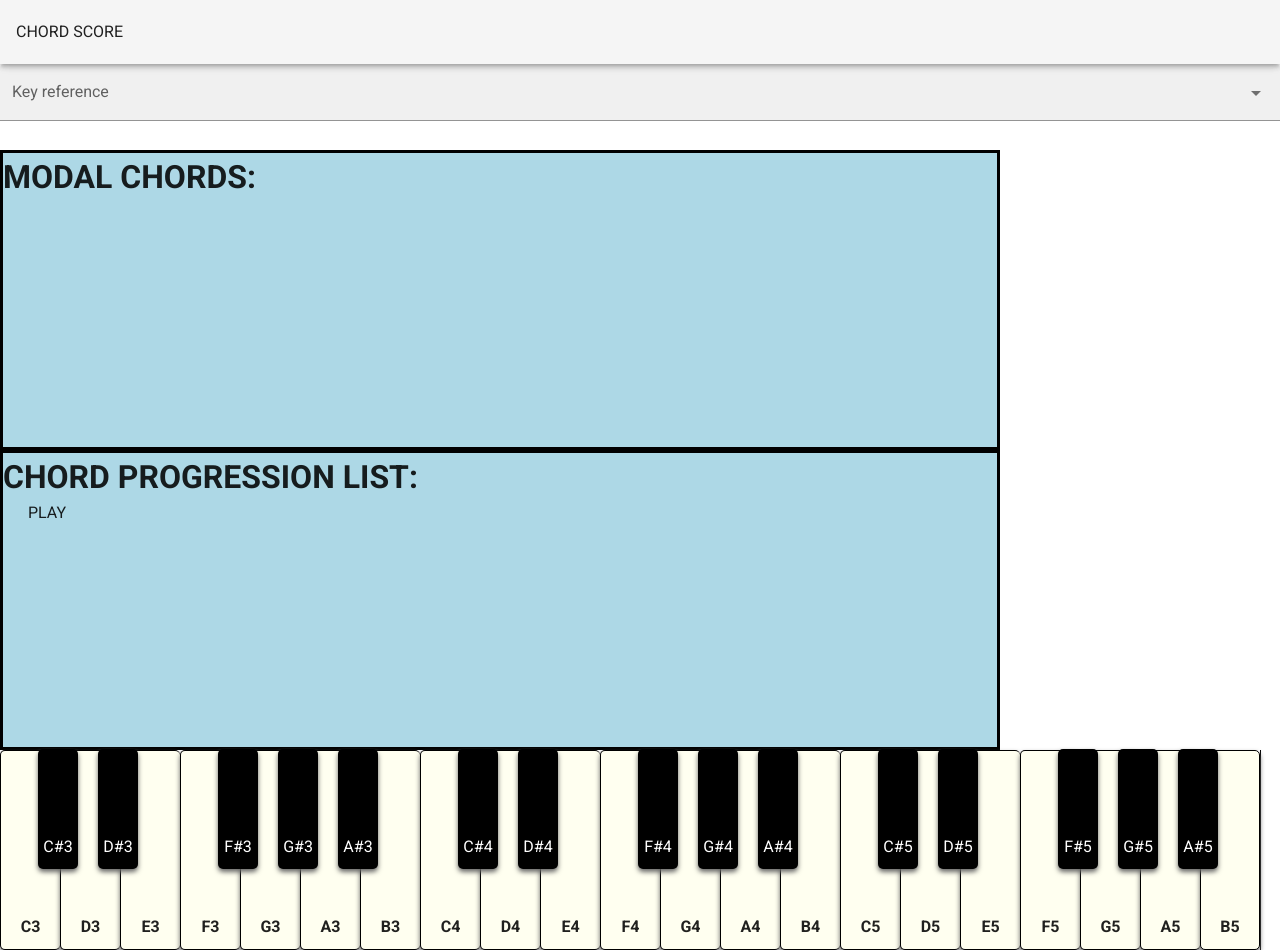
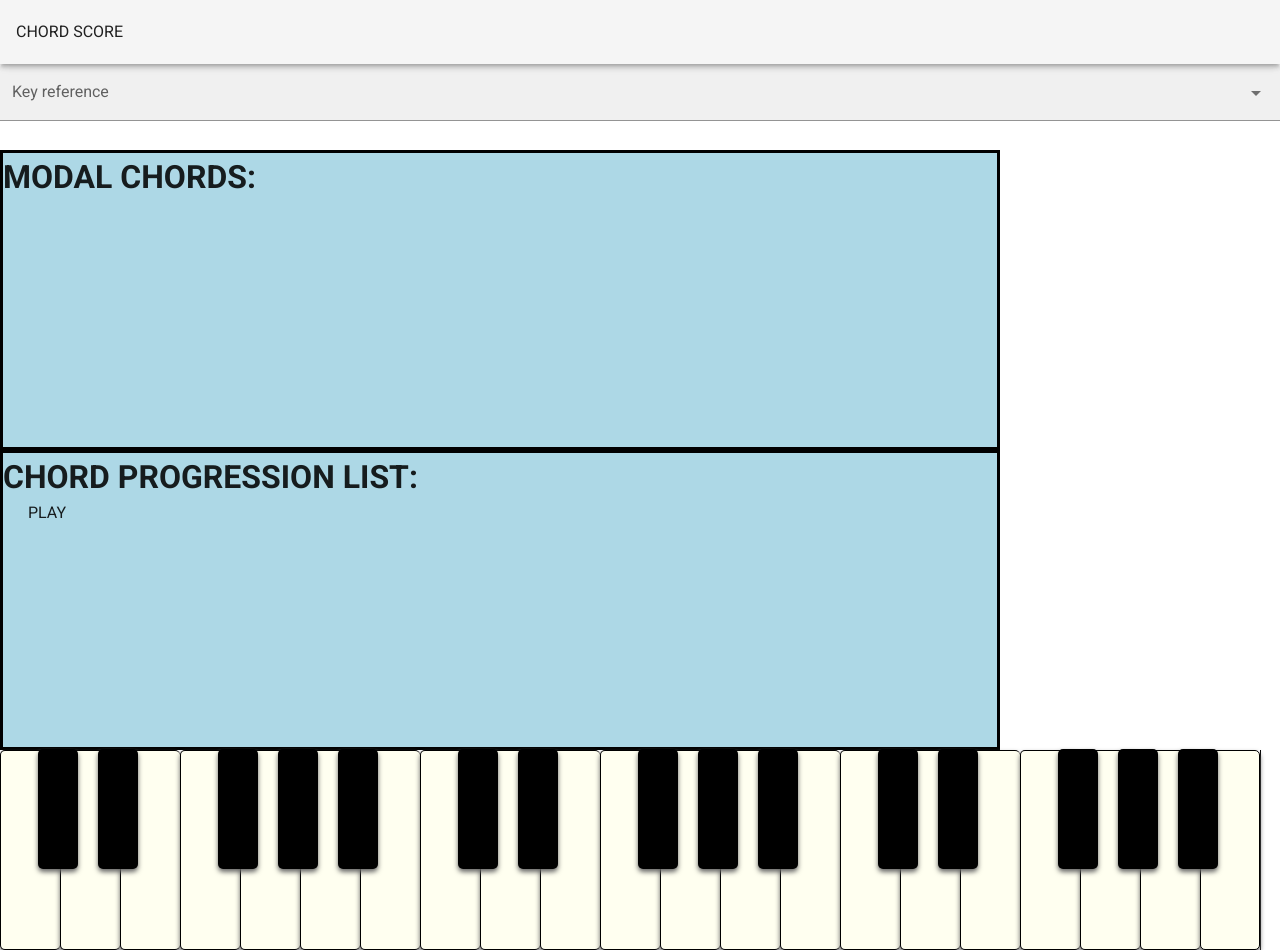
Before and after one commit to olivieromassi/ChordSchool, a Vue app: page / in a window 1280 px wide. Built offline with nearby package versions, Linux system fonts and the light colour scheme.

Commit message:
chord notes keyboard

```diff
--- a/src/components/Keyboard.vue
+++ b/src/components/Keyboard.vue
@@ -1,7 +1,7 @@
 <template>
     <div id="keyboard">
         <div>
-            <KeyboardKey :note="'C3'" :keyIsBlack="false" ></KeyboardKey>
+            <KeyboardKey :note="'C3'" :keyIsBlack="false"></KeyboardKey>
             <KeyboardKey :note="'C#3'"  :keyIsBlack="true"></KeyboardKey>
         </div>
         <div>
@@ -70,7 +70,10 @@
 
 </template>
 
+
+
 <script>
+    //:noteName = this.$store.state.keyboard.map(key)
     import KeyboardKey from "./KeyboardKey";
     export default {
         name: "Keyboard",
--- a/src/components/KeyboardKey.vue
+++ b/src/components/KeyboardKey.vue
@@ -1,9 +1,13 @@
 <template>
-    <div v-bind:class = "{ 'key' : !keyIsBlack , 'black-key' : keyIsBlack, 'pressed-key': keyIsPressed}">{{ note }}
+    <div v-bind:class="{ 'key' : !keyIsBlack , 'black-key' : keyIsBlack, 'pressed-key': keyIsPressed}">
+        <div>{{keys.map(key => key.noteName)[keys.map(key => key.name).indexOf(note)]}}</div>
+
     </div>
+
 </template>
 
 <script>
+
     export default {
         name: "keyboardKey",
         props: {
@@ -17,12 +21,17 @@
             }
         },
         computed: {
-        keyIsPressed() {
-            return this.$store.getters.getPressedKeys.map(key => key.name).indexOf(this.note) >= 0
+            keyIsPressed() {
+                return this.$store.getters.getPressedKeys.map(key => key.name).indexOf(this.note) >= 0
+            },
+            keys() {
+                return this.$store.getters.getPressedKeys
             }
+            ,
+
         }
+    }
 
-    }
 </script>
 
 <style scoped>
@@ -41,9 +50,11 @@
         padding-bottom: 10px;
         font-weight: bold;
     }
+
     .key:last-child {
         border-right: 1px solid black;
     }
+
     .black-key {
         position: absolute;
         top: -1px;
@@ -61,7 +72,8 @@
         color: white;
 
     }
-    .pressed-key{
+
+    .pressed-key {
         background: darkred;
     }
 </style>
--- a/src/store.js
+++ b/src/store.js
@@ -40,42 +40,42 @@ export const store = new Vuex.Store({
 
         /* This list contains the state of the keyboard keys, that alternate between "pressed-1" or "released-0".*/
         keyboard: [
-            {name: 'C3', pressed: false, partOfRefScale: false},
-            {name: 'C#3', pressed: false, partOfRefScale: false},
-            {name: 'D3', pressed: false, partOfRefScale: false},
-            {name: 'D#3', pressed: false, partOfRefScale: false},
-            {name: 'E3', pressed: false, partOfRefScale: false},
-            {name: 'F3', pressed: false, partOfRefScale: false},
-            {name: 'F#3', pressed: false, partOfRefScale: false},
-            {name: 'G3', pressed: false, partOfRefScale: false},
-            {name: 'G#3', pressed: false, partOfRefScale: false},
-            {name: 'A3', pressed: false, partOfRefScale: false},
-            {name: 'A#3', pressed: false, partOfRefScale: false},
-            {name: 'B3', pressed: false, partOfRefScale: false},
-            {name: 'C4', pressed: false, partOfRefScale: false},
-            {name: 'C#4', pressed: false, partOfRefScale: false},
-            {name: 'D4', pressed: false, partOfRefScale: false},
-            {name: 'D#4', pressed: false, partOfRefScale: false},
-            {name: 'E4', pressed: false, partOfRefScale: false},
-            {name: 'F4', pressed: false, partOfRefScale: false},
-            {name: 'F#4', pressed: false, partOfRefScale: false},
-            {name: 'G4', pressed: false, partOfRefScale: false},
-            {name: 'G#4', pressed: false, partOfRefScale: false},
-            {name: 'A4', pressed: false, partOfRefScale: false},
-            {name: 'A#4', pressed: false, partOfRefScale: false},
-            {name: 'B4', pressed: false, partOfRefScale: false},
-            {name: 'C5', pressed: false, partOfRefScale: false},
-            {name: 'C#5', pressed: false, partOfRefScale: false},
-            {name: 'D5', pressed: false, partOfRefScale: false},
-            {name: 'D#5', pressed: false, partOfRefScale: false},
-            {name: 'E5', pressed: false, partOfRefScale: false},
-            {name: 'F5', pressed: false, partOfRefScale: false},
-            {name: 'F#5', pressed: false, partOfRefScale: false},
-            {name: 'G5', pressed: false, partOfRefScale: false},
-            {name: 'G#5', pressed: false, partOfRefScale: false},
-            {name: 'A5', pressed: false, partOfRefScale: false},
-            {name: 'A#5', pressed: false, partOfRefScale: false},
-            {name: 'B5', pressed: false, partOfRefScale: false}
+            {name: 'C3', pressed: false, partOfRefScale: false, noteName: null},
+            {name: 'C#3', pressed: false, partOfRefScale: false, noteName: null},
+            {name: 'D3', pressed: false, partOfRefScale: false, noteName: null},
+            {name: 'D#3', pressed: false, partOfRefScale: false, noteName: null},
+            {name: 'E3', pressed: false, partOfRefScale: false, noteName: null},
+            {name: 'F3', pressed: false, partOfRefScale: false, noteName: null},
+            {name: 'F#3', pressed: false, partOfRefScale: false, noteName: null},
+            {name: 'G3', pressed: false, partOfRefScale: false, noteName: null},
+            {name: 'G#3', pressed: false, partOfRefScale: false, noteName: null},
+            {name: 'A3', pressed: false, partOfRefScale: false, noteName: null},
+            {name: 'A#3', pressed: false, partOfRefScale: false, noteName: null},
+            {name: 'B3', pressed: false, partOfRefScale: false, noteName: null},
+            {name: 'C4', pressed: false, partOfRefScale: false, noteName: null},
+            {name: 'C#4', pressed: false, partOfRefScale: false, noteName: null},
+            {name: 'D4', pressed: false, partOfRefScale: false, noteName: null},
+            {name: 'D#4', pressed: false, partOfRefScale: false, noteName: null},
+            {name: 'E4', pressed: false, partOfRefScale: false, noteName: null},
+            {name: 'F4', pressed: false, partOfRefScale: false, noteName: null},
+            {name: 'F#4', pressed: false, partOfRefScale: false, noteName: null},
+            {name: 'G4', pressed: false, partOfRefScale: false, noteName: null},
+            {name: 'G#4', pressed: false, partOfRefScale: false, noteName: null},
+            {name: 'A4', pressed: false, partOfRefScale: false, noteName: null},
+            {name: 'A#4', pressed: false, partOfRefScale: false, noteName: null},
+            {name: 'B4', pressed: false, partOfRefScale: false, noteName: null},
+            {name: 'C5', pressed: false, partOfRefScale: false, noteName: null},
+            {name: 'C#5', pressed: false, partOfRefScale: false, noteName: null},
+            {name: 'D5', pressed: false, partOfRefScale: false, noteName: null},
+            {name: 'D#5', pressed: false, partOfRefScale: false, noteName: null},
+            {name: 'E5', pressed: false, partOfRefScale: false, noteName: null},
+            {name: 'F5', pressed: false, partOfRefScale: false, noteName: null},
+            {name: 'F#5', pressed: false, partOfRefScale: false, noteName: null},
+            {name: 'G5', pressed: false, partOfRefScale: false, noteName: null},
+            {name: 'G#5', pressed: false, partOfRefScale: false, noteName: null},
+            {name: 'A5', pressed: false, partOfRefScale: false, noteName: null},
+            {name: 'A#5', pressed: false, partOfRefScale: false, noteName: null},
+            {name: 'B5', pressed: false, partOfRefScale: false, noteName: null}
         ],
 
         /* This variable will reset the keyboard if true */
@@ -104,7 +104,7 @@ export const store = new Vuex.Store({
         },
         getPressedKeys(state) {
             return state.keyboard.filter(key => {
-                return key.pressed
+                    return key.pressed
                 }
             )
         }
@@ -159,38 +159,82 @@ export const store = new Vuex.Store({
         /*This method resets the keyboard state to zero and fingers the chord*/
         resetPressedKeys(state) {
             for (let key in state.keyboard) {
-                state.keyboard[key].pressed = false
+                state.keyboard[key].pressed = false;
+                state.keyboard[key].noteName = '';
             }
         },
         fingerChord(state, features) {
             //Based on the chord fingering, create an array with the indexes of keys to be pressed
             let noteIndexes = [];
             const noteNames = state.keyboard.map(key => key.name);
+
+
+            //The chordNotes will store the original chord notes' names to be shown on the keyboard
+            let chordNotes = [];
+
+            let featuresTonic = '';
             for (let key in features) {
+
                 if (key !== "chordQuality") {
+                    var featuresKey = features[key];
+                    chordNotes.push(featuresKey);
+
+
                     // checking if the key exists on the keyboard
-                    if (noteNames.indexOf(features[key]) < 0) {
-                        if (features[key].includes("#")) {
-                            features[key] = features[key].replace("#", '');
-                            features[key] = noteNames[noteNames.findIndex(e => e.includes(features[key])) + 1]
+                    if (noteNames.indexOf(featuresKey) < 0) {
+                        if (featuresKey.includes("#")) {
+                            featuresKey = featuresKey.replace("#", '');
+                            featuresKey = noteNames[noteNames.findIndex(e => e.includes(featuresKey)) + 1]
                         }
                         if (features[key].includes("b")) {
-                            features[key] = features[key].replace("b", '');
-                            features[key] = noteNames[noteNames.findIndex(e => e.includes(features[key])) - 1]
+                            featuresKey = featuresKey.replace("b", '');
+                            featuresKey = noteNames[noteNames.findIndex(e => e.includes(featuresKey)) - 1]
                         }
                     }
-                    // checking if the key should be pressed an octave above
+
+                    // assigning the tonic
+                    if (key === "tonic") {
+                        featuresTonic = featuresKey;
+                    }
+                    // checking if the key should be pressed above the tonic
                     if (key !== "tonic") {
-                        if (noteNames.indexOf(features["tonic"]) > noteNames.indexOf(features[key])) {
-                            features[key] = noteNames[12 + noteNames.findIndex(e => e.includes(features[key]))]
+                        if (noteNames.indexOf(featuresTonic) > noteNames.indexOf(featuresKey)) {
+                            featuresKey = noteNames[12 + noteNames.findIndex(e => e.includes(featuresKey))]
                         }
                     }
-                    noteIndexes.push(noteNames.findIndex(e => e.includes(features[key])));
+                    noteIndexes.push(noteNames.findIndex(e => e.includes(featuresKey)));
+
                     //noteIndexes.pop();
+
                 }
+
+
             }
             // Change the state of the keys to pressed
-            noteIndexes.forEach(element => state.keyboard[element].pressed = true);
+            noteIndexes.forEach(function (element, index) {
+                    state.keyboard[element].pressed = true;
+                    state.keyboard[element].noteName = chordNotes[index];
+
+                    // If the chord note is played at higher octaves, the correct is assigned
+                    if (parseInt(element) > 22) {
+                        if (state.keyboard[element].noteName.includes("B4")) {
+                            //do nothing
+                        }
+                        if (state.keyboard[element].noteName.includes("B3")) {
+                            state.keyboard[element].noteName = state.keyboard[element].noteName.replace("3", "4");
+                        } else if (state.keyboard[element].noteName.includes("4")) {
+                            state.keyboard[element].noteName = state.keyboard[element].noteName.replace("4", "5");
+                        }
+
+                    } else if (parseInt(element) > 11) {
+                        if (state.keyboard[element].noteName.includes("B3")) {
+                            //do nothing
+                        } else if (state.keyboard[element].noteName.includes("3")) {
+                            state.keyboard[element].noteName = state.keyboard[element].noteName.replace("3", "4");
+                        }
+                    }
+                }
+            );
         }
     }
 });
```
